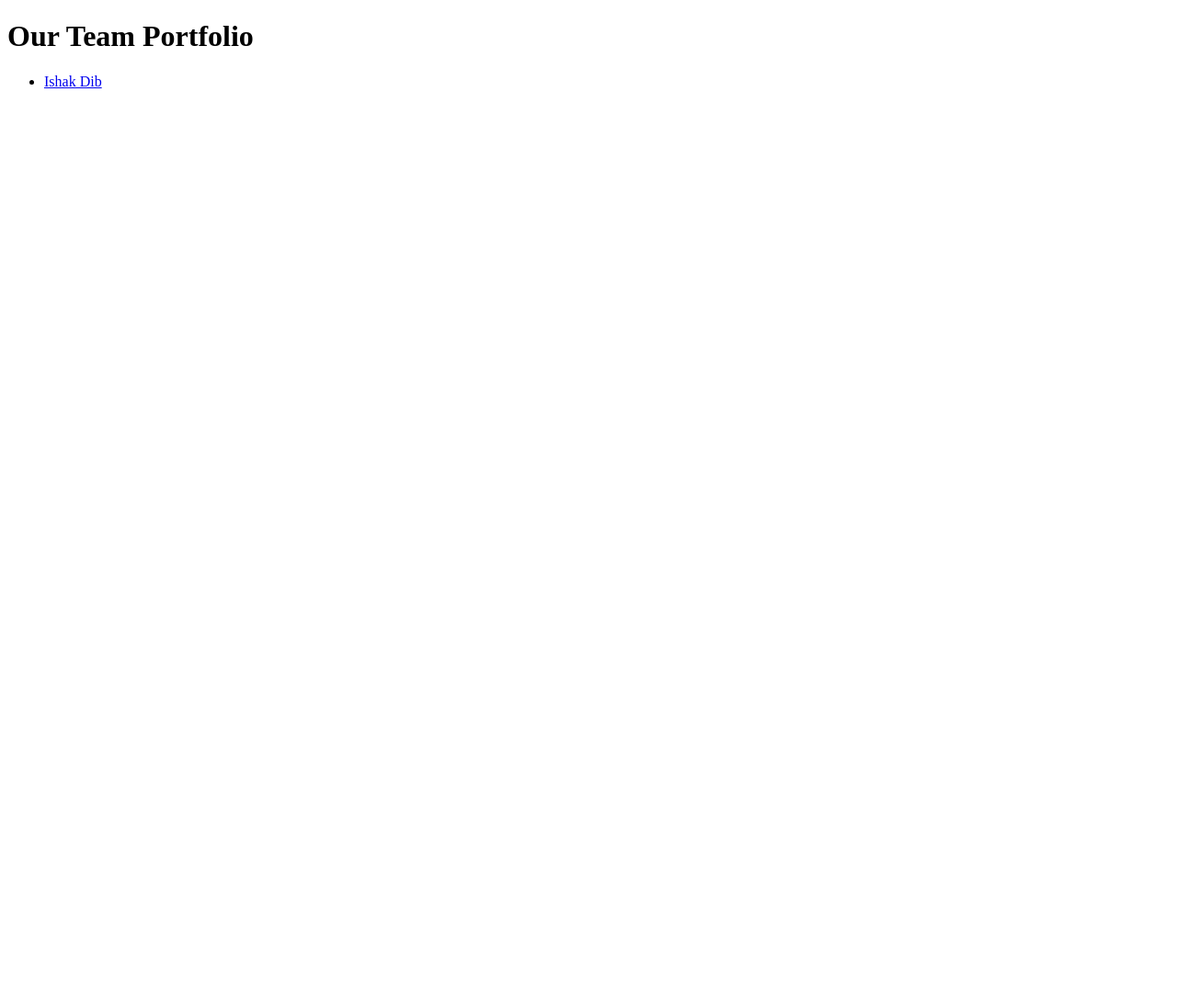
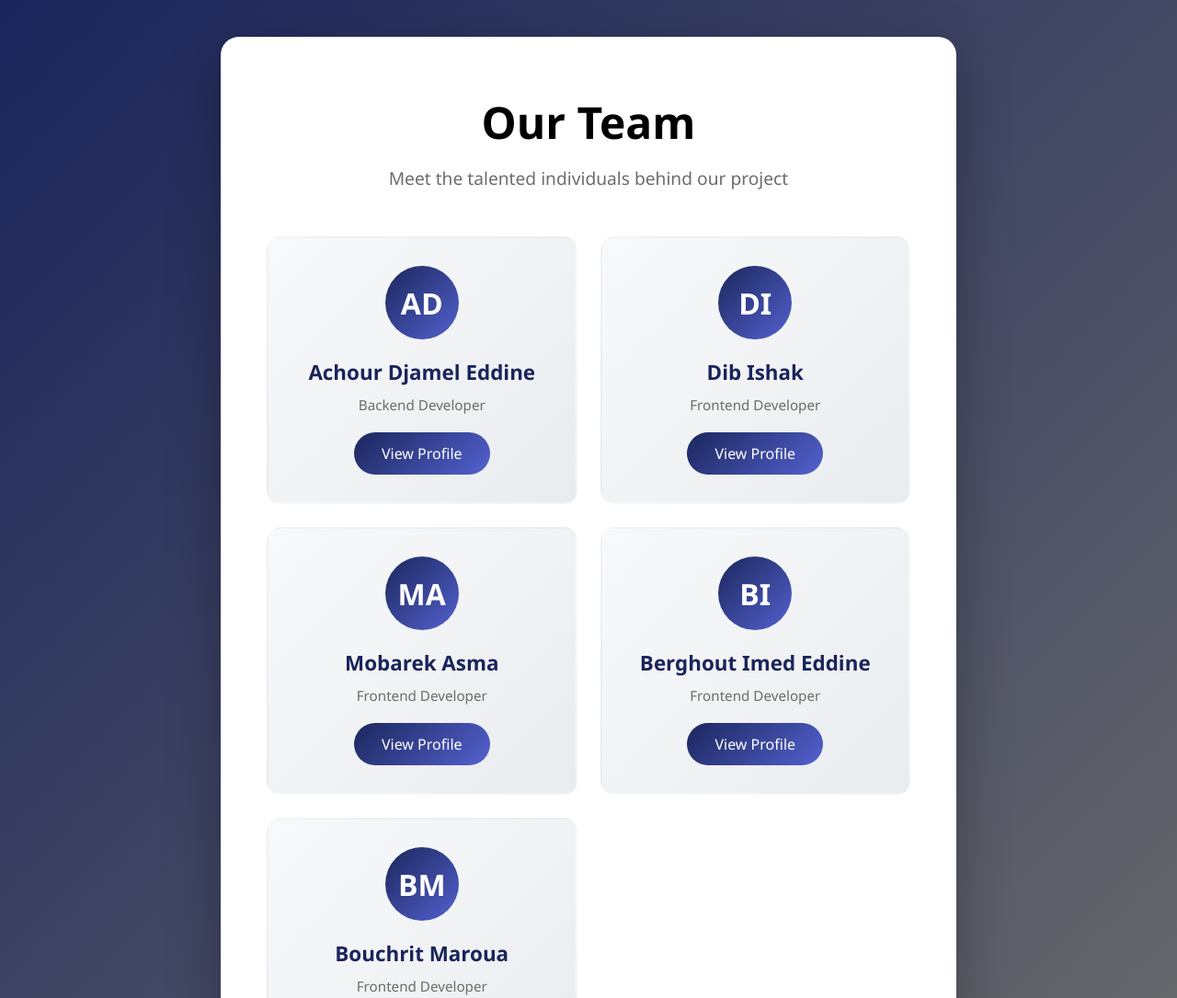
Before and after one commit to DjameelEddine/team-portfolio-project, a plain HTML site: page index.html in a window 1280 px wide. Shown: the top 1085 px of the page at 92% size. Before the commit the page ends 800 px from the top, so only its background shows below. Drawn offline with Linux system fonts and the light colour scheme.

```diff
--- a/index.html
+++ b/index.html
@@ -4,11 +4,136 @@
     <meta charset="UTF-8">
     <meta name="viewport" content="width=device-width, initial-scale=1.0">
     <title>Team Portfolio</title>
+    <style>
+        * {
+            margin: 0;
+            padding: 0;
+            box-sizing: border-box;
+        }
+        body {
+            font-family: 'Segoe UI', Tahoma, Geneva, Verdana, sans-serif;
+            background: linear-gradient(135deg, #1a245b 0%, #6c6c6c 100%);
+            min-height: 100vh;
+            display: flex;
+            justify-content: center;
+            align-items: center;
+            padding: 40px 20px;
+        }
+        .container {
+            background: white;
+            border-radius: 20px;
+            padding: 60px 50px;
+            box-shadow: 0 20px 60px rgba(0,0,0,0.3);
+            text-align: center;
+            max-width: 800px;
+            width: 100%;
+        }
+        h1 {
+            color: #000000;
+            font-size: 3em;
+            margin-bottom: 15px;
+            font-weight: 600;
+        }
+        .subtitle {
+            color: #6c6c6c;
+            font-size: 1.2em;
+            margin-bottom: 50px;
+        }
+        .team-grid {
+            display: grid;
+            grid-template-columns: repeat(auto-fit, minmax(250px, 1fr));
+            gap: 25px;
+            list-style: none;
+        }
+        .member-card {
+            background: linear-gradient(135deg, #f8f9fa 0%, #e9ecef 100%);
+            border-radius: 15px;
+            padding: 30px 20px;
+            transition: transform 0.3s, box-shadow 0.3s;
+            border: 2px solid transparent;
+        }
+        .member-card:hover {
+            transform: translateY(-5px);
+            box-shadow: 0 15px 30px rgba(27, 39, 92, 0.2);
+            border-color: #5361cf;
+        }
+        .member-icon {
+            width: 80px;
+            height: 80px;
+            background: linear-gradient(135deg, #1b275c 0%, #5361cf 100%);
+            border-radius: 50%;
+            margin: 0 auto 20px;
+            display: flex;
+            align-items: center;
+            justify-content: center;
+            color: white;
+            font-size: 2em;
+            font-weight: bold;
+        }
+        .member-name {
+            color: #1a245b;
+            font-size: 1.4em;
+            font-weight: 600;
+            margin-bottom: 10px;
+        }
+        .member-role {
+            color: #6c6c6c;
+            font-size: 0.95em;
+            margin-bottom: 20px;
+        }
+        a {
+            display: inline-block;
+            color: white;
+            background: linear-gradient(135deg, #1b275c 0%, #5361cf 100%);
+            text-decoration: none;
+            font-size: 1em;
+            padding: 12px 30px;
+            border-radius: 50px;
+            transition: transform 0.3s, box-shadow 0.3s;
+            font-weight: 500;
+        }
+        a:hover {
+            transform: translateY(-2px);
+            box-shadow: 0 8px 16px rgba(27, 39, 92, 0.4);
+        }
+    </style>
 </head>
 <body>
-    <h1>Our Team Portfolio</h1>
-    <ul>
-        <li><a href="ishak-dib.html">Ishak Dib</a></li>
-    </ul>
+    <div class="container">
+        <h1>Our Team</h1>
+        <p class="subtitle">Meet the talented individuals behind our project</p>
+        <ul class="team-grid">
+            <li class="member-card">
+                <div class="member-icon">AD</div>
+                <div class="member-name">Achour Djamel Eddine</div>
+                <div class="member-role">Backend Developer</div>
+                <a href="djamel-achour.html">View Profile</a>
+            </li>
+            <li class="member-card">
+                <div class="member-icon">DI</div>
+                <div class="member-name">Dib Ishak</div>
+                <div class="member-role">Frontend Developer</div>
+                <a href="ishak-dib.html">View Profile</a>
+            </li>
+            <li class="member-card">
+                <div class="member-icon">MA</div>
+                <div class="member-name">Mobarek Asma</div>
+                <div class="member-role">Frontend Developer</div>
+                <a href="mobarek-asma.html">View Profile</a>
+            </li>
+            <li class="member-card">
+                <div class="member-icon">BI</div>
+                <div class="member-name">Berghout Imed Eddine</div>
+                <div class="member-role">Frontend Developer</div>
+                <a href="berghout-imed.html">View Profile</a>
+            </li>
+            <li class="member-card">
+                <div class="member-icon">BM</div>
+                <div class="member-name">Bouchrit Maroua</div>
+                <div class="member-role">Frontend Developer</div>
+                <a href="bouchrit-maroua.html">View Profile</a>
+            </li>
+        </ul>
+    </div>
 </body>
 </html>
```
Also changed, not shown: djamel-achour.html (added, +120 -0 lines).
